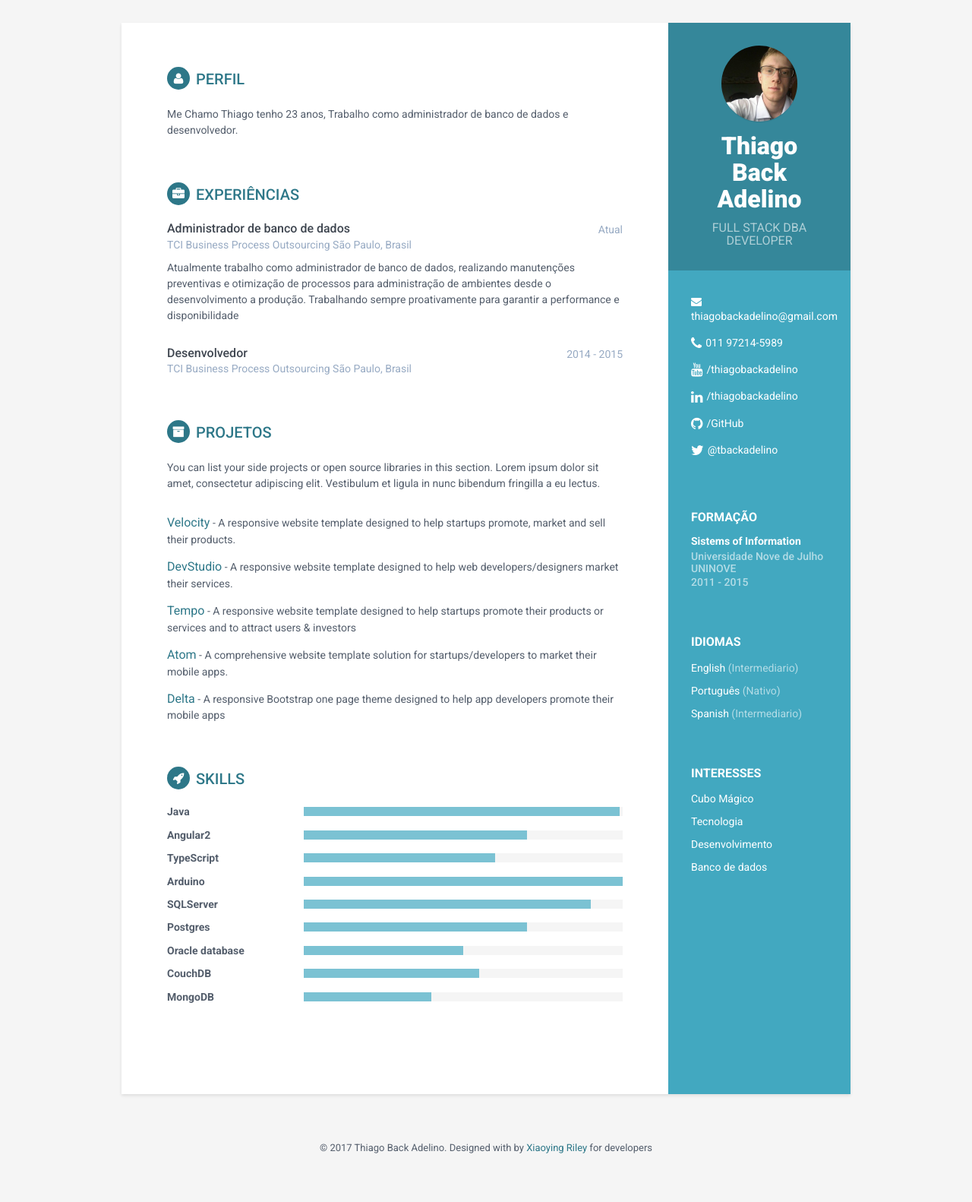
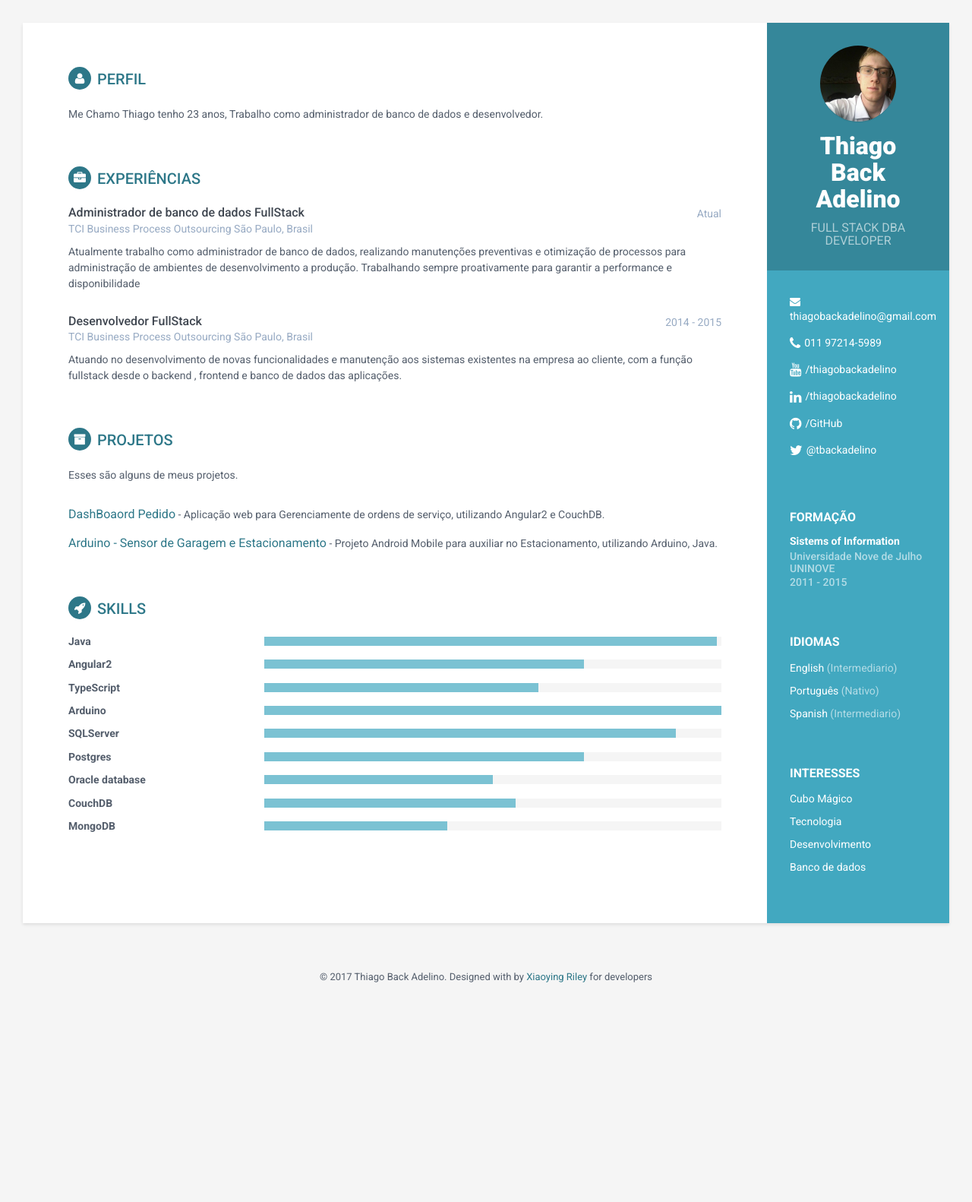
Before and after one commit to thiagobackadelino/thiagobackadelino.github.io, a Jekyll site: the page built from index.html, in a window 1280 px wide. Shown: the whole page at 76% size. Built offline with Jekyll 4.4.1, drawn with Linux system fonts in a browser that asks for light colours; after the commit the page ends 1357 px from its top, so only the background shows below that.

Commit message:
edicao de conteudo

```diff
--- a/_includes/experience.html
+++ b/_includes/experience.html
@@ -4,7 +4,7 @@
                 <div class="item">
                     <div class="meta">
                         <div class="upper-row">
-                            <h3 class="job-title">Administrador de banco de dados</h3>
+                            <h3 class="job-title">Administrador de banco de dados FullStack</h3>
                             <div class="time">Atual</div>
                         </div><!--//upper-row-->
                         <div class="company">TCI Business Process Outsourcing São Paulo, Brasil</div>
@@ -12,7 +12,7 @@
                     <div class="details">
                         <p>Atualmente trabalho como administrador de banco de dados, realizando
                             manutenções preventivas e otimização de processos para administração de
-                            ambientes desde o desenvolvimento a produção. Trabalhando sempre proativamente
+                            ambientes de desenvolvimento a produção. Trabalhando sempre proativamente
                              para garantir a performance e disponibilidade</p>
                     </div><!--//details-->
                 </div><!--//item-->
@@ -20,13 +20,15 @@
                 <div class="item">
                     <div class="meta">
                         <div class="upper-row">
-                            <h3 class="job-title">Desenvolvedor</h3>
+                            <h3 class="job-title">Desenvolvedor FullStack</h3>
                            <div class="time">2014 - 2015</div>
                         </div><!--//upper-row-->
                         <div class="company">TCI Business Process Outsourcing São Paulo, Brasil</div>
                     </div><!--//meta-->
                     <div class="details">
-                        <p></p>
+                        <p>Atuando no desenvolvimento de novas funcionalidades e manutenção aos sistemas
+                            existentes na empresa ao cliente, com a função fullstack desde o backend , frontend e banco de
+                            dados das aplicações. </p>
 
                     </div><!--//details-->
                 </div><!--//item-->
--- a/_includes/projects.html
+++ b/_includes/projects.html
@@ -1,23 +1,16 @@
 <section class="section projects-section">
                 <h2 class="section-title"><i class="fa fa-archive"></i>Projetos</h2>
                 <div class="intro">
-                    <p>You can list your side projects or open source libraries in this section. Lorem ipsum dolor sit amet, consectetur adipiscing elit. Vestibulum et ligula in nunc bibendum fringilla a eu lectus.</p>
+                    <p>Esses são alguns de meus projetos.</p>
                 </div><!--//intro-->
                 <div class="item">
-                    <span class="project-title"><a href="#hook">Velocity</a></span> - <span class="project-tagline">A responsive website template designed to help startups promote, market and sell their products.</span>
+                    <span class="project-title"><a href="#hook">DashBoaord Pedido</a></span> - <span class="project-tagline">
+                        Aplicação web para Gerenciamente de ordens de serviço, utilizando Angular2 e CouchDB.</span>
 
                 </div><!--//item-->
                 <div class="item">
-                    <span class="project-title"><a href="#" target="_blank">DevStudio</a></span> -
-                    <span class="project-tagline">A responsive website template designed to help web developers/designers market their services. </span>
-                </div><!--//item-->
-                <div class="item">
-                    <span class="project-title"><a href="#" target="_blank">Tempo</a></span> - <span class="project-tagline">A responsive website template designed to help startups promote their products or services and to attract users &amp; investors</span>
-                </div><!--//item-->
-                <div class="item">
-                    <span class="project-title"><a href="#" target="_blank">Atom</a></span> - <span class="project-tagline">A comprehensive website template solution for startups/developers to market their mobile apps. </span>
-                </div><!--//item-->
-                <div class="item">
-                    <span class="project-title"><a href="#" target="_blank">Delta</a></span> - <span class="project-tagline">A responsive Bootstrap one page theme designed to help app developers promote their mobile apps</span>
+                    <span class="project-title"><a href="#" target="_blank">Arduino - Sensor de Garagem e Estacionamento</a></span> -
+                    <span class="project-tagline">
+                        Projeto Android Mobile para auxiliar no Estacionamento, utilizando Arduino, Java. </span>
                 </div><!--//item-->
             </section><!--//section-->
--- a/assets/css/styles.css
+++ b/assets/css/styles.css
@@ -44,7 +44,7 @@ p {
 }
 .wrapper {
   background: #42A8C0;
-  max-width: 960px;
+ /* max-width: 960px;*/
   margin: 0 auto;
   position: relative;
   -webkit-box-shadow: 0px 2px 4px rgba(0, 0, 0, 0.1);
@@ -54,7 +54,7 @@ p {
 .sidebar-wrapper {
   background: #42A8C0;
   position: absolute;
-  right: 0;
+   right:0;
   width: 240px;
   height: 100%;
   min-height: 800px;
```
